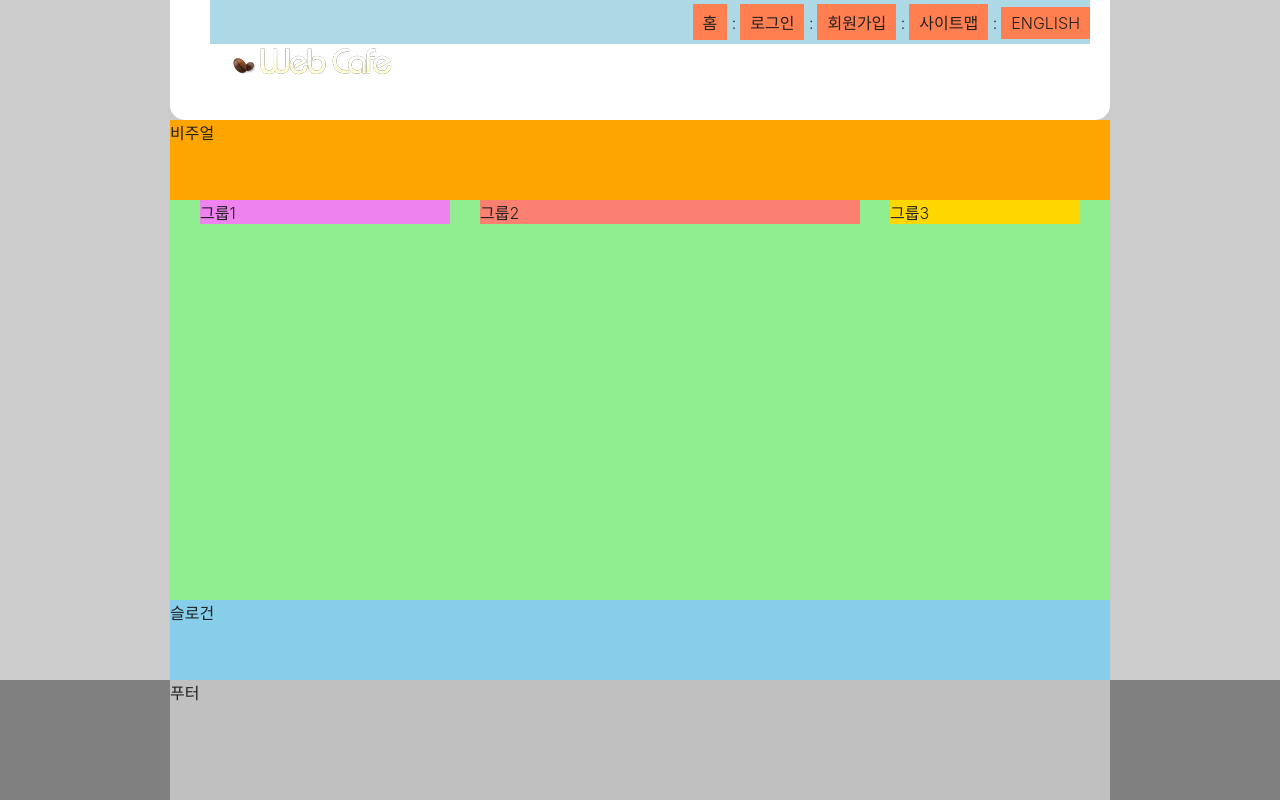
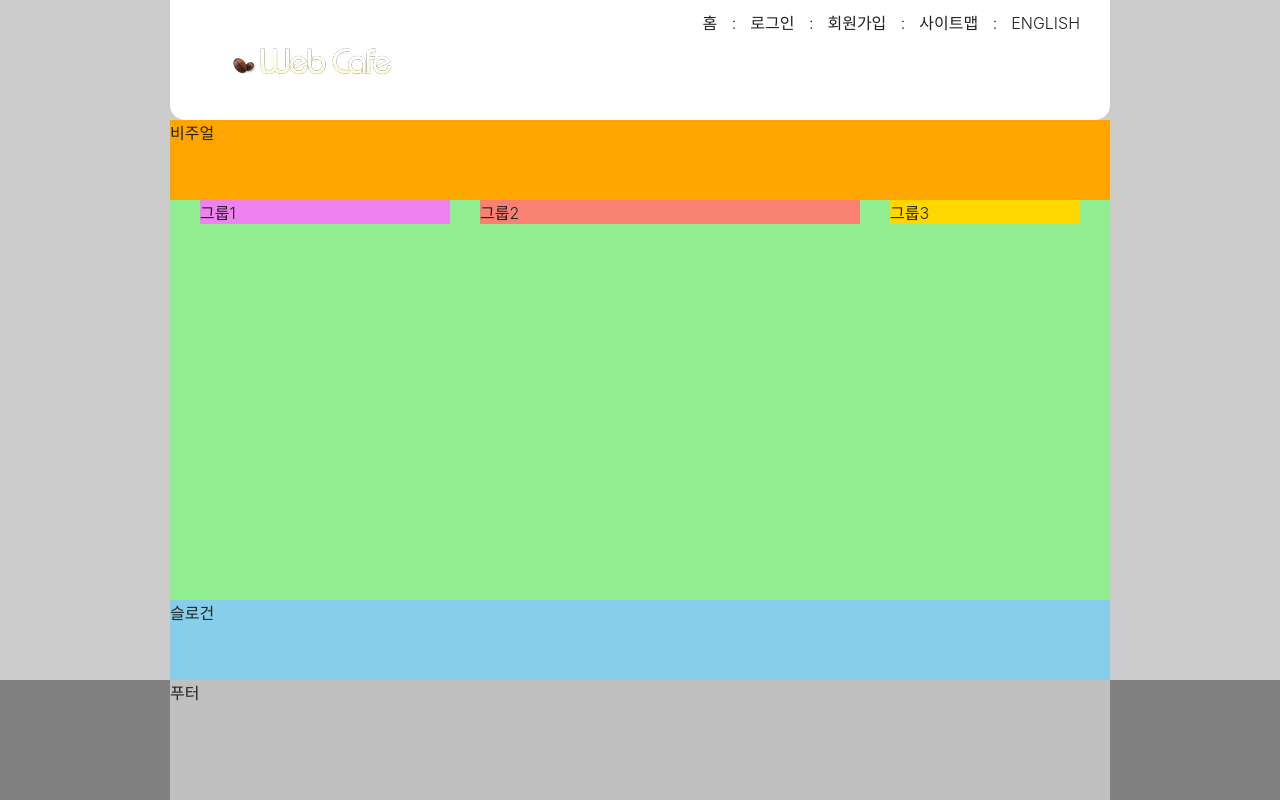
Before and after one commit to eeeyooon/HTML5_practice, a plain HTML site: page index.html in a window 1280 px wide. Drawn offline with Linux system fonts and the light colour scheme; a web font is replaced by a local one.

Commit message:
transform 속성으로 배치 및 불필요한 배경색상 제거

```diff
--- a/styles/style.css
+++ b/styles/style.css
@@ -52,12 +52,13 @@ body {
 
 /* 텍스트 링크 모음 */
 .member {
-  background-color: lightblue;
   text-align: right;
   padding: 4px 0;
   /* position 속성을 활용하여 .member 영역을 오른쪽으로 10px만큼 이동하기 */
-  position: relative;
-  right: -10px;
+  /* position: relative;
+  right: -10px; */
+  /* transform 속성을 활용하여 .member 영역을 오른쪽으로 10px만큼 이동하기 */
+  transform: translateX(10px);
 }
 
 .member li {
@@ -66,7 +67,6 @@ body {
 }
 
 .member a {
-  background-color: coral;
   padding: 6px 10px;
   display: inherit;
   text-transform: uppercase;
```
